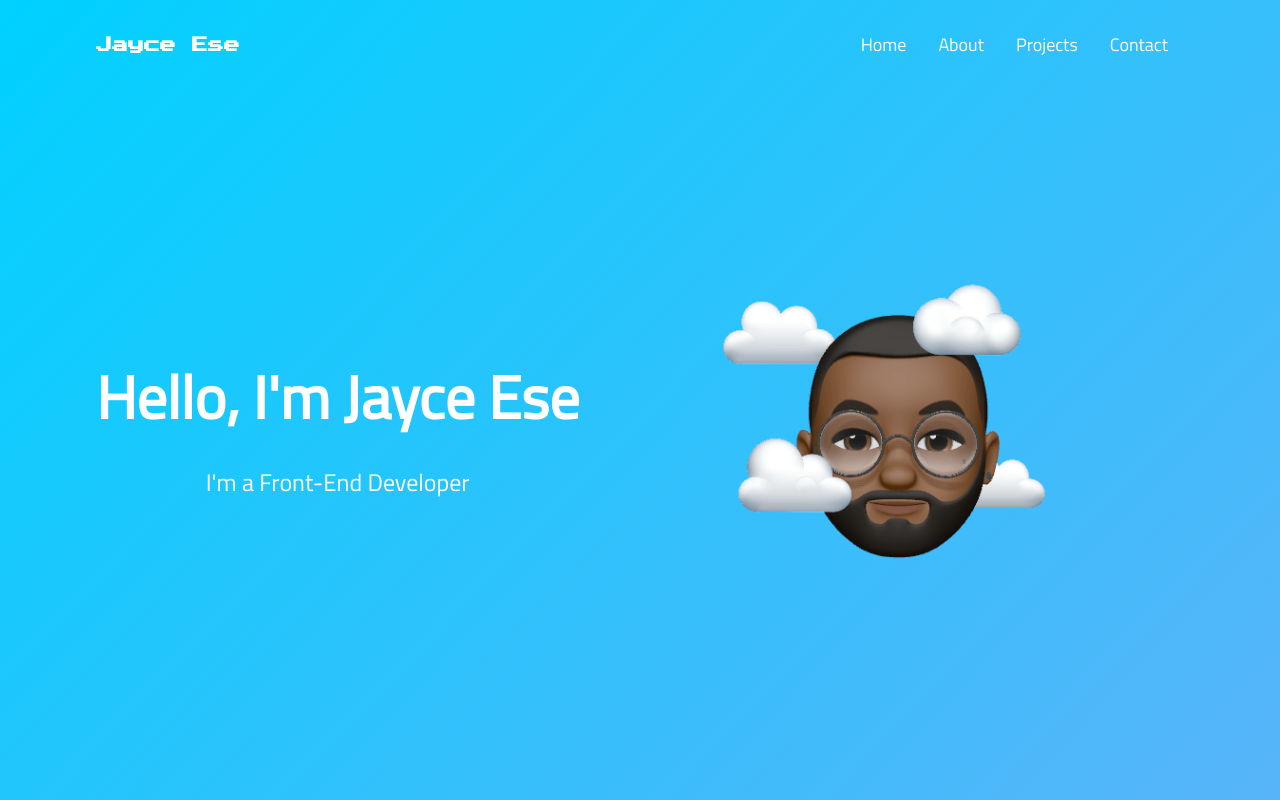
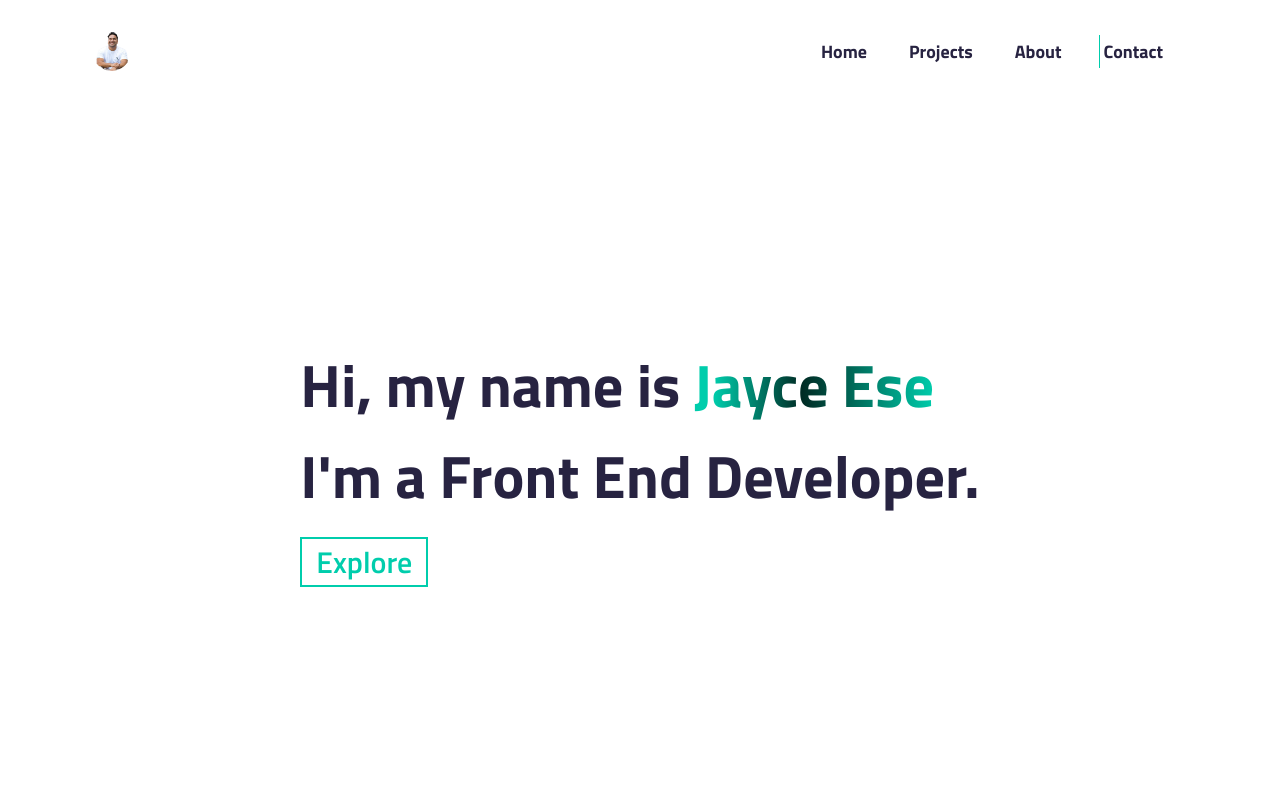
Before and after one commit to JayceEse/portfolio-je, a React (Vite) app in the folder portfolio-je/: page / in a window 1280 px wide. Shown: the top 800 px of the page. Built offline with nearby package versions, Linux system fonts and the light colour scheme.

Commit message:
navbar and header updated

```diff
--- a/portfolio-je/src/App.css
+++ b/portfolio-je/src/App.css
@@ -5,8 +5,8 @@
   scroll-behavior: smooth;
 
   /* Hide scrollbar for IE, Edge and Firefox */
-    -ms-overflow-style: none;  /* IE and Edge */
-    scrollbar-width: none;  /* Firefox */
+  -ms-overflow-style: none; /* IE and Edge */
+  scrollbar-width: none; /* Firefox */
 }
 
 /* Hide scrollbar for Chrome, Safari and Opera */
@@ -20,34 +20,60 @@ a {
 }
 
 .gradient__bg {
-
   /* ff 3.6+ */
-    background:-moz-linear-gradient(314deg, rgba(238, 130, 238, 1) 0%, rgba(0, 209, 255, 1) 100%);
+  background: -moz-linear-gradient(
+    314deg,
+    rgba(238, 130, 238, 1) 0%,
+    rgba(0, 209, 255, 1) 100%
+  );
 
   /* safari 5.1+,chrome 10+ */
-    background:-webkit-linear-gradient(314deg, rgba(238, 130, 238, 1) 0%, rgba(0, 209, 255, 1) 100%);
+  background: -webkit-linear-gradient(
+    314deg,
+    rgba(238, 130, 238, 1) 0%,
+    rgba(0, 209, 255, 1) 100%
+  );
 
   /* opera 11.10+ */
-    background:-o-linear-gradient(314deg, rgba(238, 130, 238, 1) 0%, rgba(0, 209, 255, 1) 100%);
+  background: -o-linear-gradient(
+    314deg,
+    rgba(238, 130, 238, 1) 0%,
+    rgba(0, 209, 255, 1) 100%
+  );
 
   /* ie 6-9 */
   filter: progid:DXImageTransform.Microsoft.gradient( startColorstr='#EE82EE', endColorstr='#00D1FF', GradientType=0 );
 
   /* ie 10+ */
-    background:-ms-linear-gradient(314deg, rgba(238, 130, 238, 1) 0%, rgba(0, 209, 255, 1) 100%);
+  background: -ms-linear-gradient(
+    314deg,
+    rgba(238, 130, 238, 1) 0%,
+    rgba(0, 209, 255, 1) 100%
+  );
 
   /* global 94%+ browsers support */
-    background:linear-gradient(314deg, rgba(238, 130, 238, 1) 0%, rgba(0, 209, 255, 1) 100%);
-
+  background: linear-gradient(
+    314deg,
+    rgba(238, 130, 238, 1) 0%,
+    rgba(0, 209, 255, 1) 100%
+  );
 }
 
-.section__padding{
+.custom__text_color {
+  background: #00cdac;
+  background: linear-gradient(to right, #00cdac 8%, #002b24 45%, #00cdac 100%);
+  -webkit-background-clip: text;
+  -webkit-text-fill-color: transparent;
+}
+
+.section__padding {
   padding: 4rem 6rem;
 }
 
 .scale-up-hor-right {
-	-webkit-animation: scale-up-hor-right 0.4s cubic-bezier(0.390, 0.575, 0.565, 1.000) both;
-	        animation: scale-up-hor-right 0.4s cubic-bezier(0.390, 0.575, 0.565, 1.000) both;
+  -webkit-animation: scale-up-hor-right 0.4s cubic-bezier(0.39, 0.575, 0.565, 1)
+    both;
+  animation: scale-up-hor-right 0.4s cubic-bezier(0.39, 0.575, 0.565, 1) both;
 }
 
 @-webkit-keyframes scale-up-hor-right {
@@ -79,15 +105,14 @@ a {
   }
 }
 
-
-@media screen and (max-width: 700px){
-    .section__padding{
+@media screen and (max-width: 700px) {
+  .section__padding {
     padding: 4rem;
   }
 }
 
-@media screen and (max-width: 550px){
-    .section__padding{
+@media screen and (max-width: 550px) {
+  .section__padding {
     padding: 4rem 2rem;
   }
 }
--- a/portfolio-je/src/App.jsx
+++ b/portfolio-je/src/App.jsx
@@ -1,21 +1,19 @@
-import React from 'react';
-import {Header, About, Projects, Contact, Footer} from './containers';
-import {Navbar} from './componets';
-import './App.css';
+import React from "react";
+import { Header, About, Projects, Contact, Footer } from "./containers";
+import { Navbar } from "./componets";
+import "./App.css";
 
 const App = () => {
   return (
-    <div className='App gradient__bg'>
-      <div className=''>
-        <Navbar />
-        <Header />
-      </div>
+    <div className="App">
+      <Navbar />
+      <Header />
+      <Projects />
       <About />
-      <Projects />
       <Contact />
       <Footer />
     </div>
-  )
-}
+  );
+};
 
-export default App
+export default App;
--- a/portfolio-je/src/componets/index.js
+++ b/portfolio-je/src/componets/index.js
@@ -1 +1,4 @@
-export {default as Navbar} from './navbar/Navbar';
+export { default as Navbar } from "./navbar/Navbar";
+
+//assets to export to Navbar section
+export { default as Icon } from "../assets/icon_photo.png";
--- a/portfolio-je/src/componets/navbar/Navbar.jsx
+++ b/portfolio-je/src/componets/navbar/Navbar.jsx
@@ -1,37 +1,70 @@
-import React, {useState} from 'react';
-import{RiMenu3Line, RiCloseLine} from 'react-icons/ri';
-import'./navbar.css';
+import React, { useState, useRef, useEffect } from "react";
+import { RiMenu3Line, RiCloseLine } from "react-icons/ri";
+import { Icon } from "../index.js";
+import "./navbar.css";
 
 //menu componet to be used for normal and toggle menu
 const Menu = () => (
   <>
-    <p><a href="#home">Home</a></p>
-    <p><a href="#about">About</a></p>
-    <p><a href="#projects">Projects</a></p>
-    <p><a href="#contact">Contact</a></p>
+    <p>
+      <a href="#home">Home</a>
+    </p>
+    <p>
+      <a href="#projects">Projects</a>
+    </p>
+    <p>
+      <a href="#about">About</a>
+    </p>
+    <p>
+      <a href="#contact">Contact</a>
+    </p>
   </>
-)
+);
 
 const Navbar = () => {
   const [toggleMenu, setToggleMenu] = useState(false);
+  const menuRef = useRef(null);
+
+  useEffect(() => {
+    const handleClickOutside = (event) => {
+      if (menuRef.current && !menuRef.current.contains(event.target)) {
+        setToggleMenu(false);
+      }
+    };
+
+    document.addEventListener("mousedown", handleClickOutside);
+
+    return () => {
+      document.removeEventListener("mousedown", handleClickOutside);
+    };
+  }, []);
 
   return (
-    <div className='navbar' id='home'>
-      <div className='navbar__links'>
-        <div className='navbar__links_logo'>
-          <h1>Jayce Ese</h1>
+    <div className="navbar" id="home">
+      <div className="navbar__links">
+        <div className="navbar__links_logo">
+          <img src={Icon} alt="Photo of Jayce" />
         </div>
-        <div className='navbar__links_container'>
+        <div className="navbar__links_container">
           <Menu />
         </div>
-        <div className='navbar-menu'>
-          {toggleMenu
-            ? <RiCloseLine color='#fff' size={27} onClick={() => setToggleMenu(false)}/>
-            : <RiMenu3Line color='#fff' size={27} onClick={() => setToggleMenu(true)}/>
-          }
+        <div className="navbar-menu">
+          {toggleMenu ? (
+            <RiCloseLine
+              color="#272341"
+              size={27}
+              onClick={() => setToggleMenu(false)}
+            />
+          ) : (
+            <RiMenu3Line
+              color="#272341"
+              size={27}
+              onClick={() => setToggleMenu(true)}
+            />
+          )}
           {toggleMenu && (
-            <div className='navbar__links_container-menu_container scale-up-hor-right'>
-              <div className='navbar-menu_container-links'>
+            <div className="navbar__links_container-menu_container scale-up-hor-right">
+              <div className="navbar-menu_container-links" ref={menuRef}>
                 <Menu />
               </div>
             </div>
@@ -39,7 +72,7 @@ const Navbar = () => {
         </div>
       </div>
     </div>
-  )
-}
+  );
+};
 
-export default Navbar
+export default Navbar;
--- a/portfolio-je/src/componets/navbar/navbar.css
+++ b/portfolio-je/src/componets/navbar/navbar.css
@@ -3,6 +3,7 @@
   justify-content: space-between;
   align-items: center;
   padding: 2rem 6rem;
+  background-color: #fff;
 }
 
 .navbar__links {
@@ -13,13 +14,15 @@
 }
 
 .navbar__links_logo {
+  display: flex;
+  flex-direction: row;
+  align-items: center;
   margin-right: 2rem;
 }
 
-.navbar__links_logo h1{
-    font-family: var(---font-family);
-    font-size: 1rem;
-    color: #fff;
+.navbar__links_logo img {
+  width: 2rem;
+  height: auto;
 }
 
 .navbar__links_container {
@@ -29,19 +32,25 @@
 
 .navbar__links_container p,
 .navbar__links_container-menu_container p {
-    color: #fff;
+  color: #272341;
   font-family: var(--font-family);
-    font-weight: 500;
+  font-weight: bold;
   font-size: 18px;
   line-height: 25px;
   text-transform: capitalize;
-
+  background: linear-gradient(to left, #fff 50%, #00cdac 50%);
+  background-size: 200% 100%;
+  background-position: right bottom;
+  padding: 4px 5px;
   margin: 0 1rem;
   cursor: pointer;
 }
 
 .navbar__links_container p:hover {
-    text-shadow: 2px 2px black;
+  color: #fff;
+  transition: all 0.5s ease;
+  background-position: left bottom;
+  border-radius: 2px;
 }
 
 /*toggle menu styles*/
@@ -53,53 +62,57 @@
 }
 
 .navbar-menu svg {
+  display: flex;
   cursor: pointer;
+  height: auto;
 }
 
 .navbar-menu_container-links {
   display: flex;
-    justify-content: flex-end;
-    align-items: flex-end;
+  align-items: center;
   flex-direction: column;
-
   text-align: end;
-    background: #0b5394;
+  background-color: #00cdac;
   padding: 2rem;
   position: absolute;
-    top: 40px;
+  top: 2px;
   right: 0;
   min-width: 210px;
   border-radius: 5px;
-    box-shadow: 0 0 5 rgba(0,0,0,0.2);
+  box-shadow: 0 0 5 rgba(0, 0, 0, 0.2);
 }
 
-.navbar__links_container-menu_container p{
+.navbar__links_container-menu_container p {
   margin: 1rem 0;
+  color: #fff;
 }
 
 /*responsive setup*/
-@media screen and (max-width: 1050px){
-    .navbar__links_container{
+@media screen and (max-width: 770px) {
+  .navbar__links_container {
     display: none;
   }
 
+  .navbar__links_container p,
+  .navbar__links_container-menu_container p {
+    background: #00cdac;
+  }
+
   .navbar-menu {
-        display: flex;
+    display: inline-block;
+    background-color: #00cdac;
+    border-radius: 2px;
   }
 }
 
-@media screen and (max-width: 700px){
+@media screen and (max-width: 700px) {
   .navbar {
-        padding: 2rem 4rem;
+    padding: 1rem 4rem;
   }
 }
 
-@media screen and (max-width: 550px){
+@media screen and (max-width: 550px) {
   .navbar {
-        padding: 2rem;
-    }
-
-    .navbar-menu_container-links {
-        top: 20px;
+    padding: 1rem 2rem;
   }
 }
--- a/portfolio-je/src/containers/footer/Footer.jsx
+++ b/portfolio-je/src/containers/footer/Footer.jsx
@@ -1,20 +1,28 @@
-import React from 'react'
-import './footer.css'
+import React from "react";
+import "./footer.css";
 
 const Footer = () => {
   return (
-    <div className='footer section__padding'>
-      <div className='footer__container'>
+    <div className="footer section__padding">
+      <div className="footer__container">
         <h3>Developed by Jayce Ese 2023</h3>
-        <div className='footer__navbar_container'>
-          <p><a href="#home">Home</a></p>
-          <p><a href="#about">About</a></p>
-          <p><a href="#projects">Projects</a></p>
-          <p><a href="#contact">Contact</a></p>
+        <div className="footer__navbar_container">
+          <p>
+            <a href="#home">Home</a>
+          </p>
+          <p>
+            <a href="#projects">Projects</a>
+          </p>
+          <p>
+            <a href="#about">About</a>
+          </p>
+          <p>
+            <a href="#contact">Contact</a>
+          </p>
         </div>
       </div>
     </div>
-  )
-}
+  );
+};
 
-export default Footer
+export default Footer;
--- a/portfolio-je/src/containers/header/Header.jsx
+++ b/portfolio-je/src/containers/header/Header.jsx
@@ -1,19 +1,21 @@
-import React from 'react'
-import './header.css'
-import cartoonMe from '../../assets/cartoonMe.png'
+import React from "react";
+import "./header.css";
 
 const Header = () => {
   return (
-    <div className='header section__padding'>
-      <div className='header__content-container'>
-      <h1>Hello, I'm Jayce Ese</h1>
-        <p>I'm a Front-End Developer</p>
-      </div>
-      <div className='header__img-container'>
-        <img src={cartoonMe} alt="Cartoon image" />
+    <div className="header section__padding">
+      <div className="header__content-container">
+        <h1>
+          Hi, my name is <span className="custom__text_color"> Jayce Ese</span>
+          <br />
+          I'm a Front End Developer.
+        </h1>
+        <button>
+          <a href="#projects">Explore</a>
+        </button>
       </div>
     </div>
-  )
-}
+  );
+};
 
-export default Header
+export default Header;
--- a/portfolio-je/src/containers/header/header.css
+++ b/portfolio-je/src/containers/header/header.css
@@ -1,110 +1,102 @@
 .header {
-    display: flex;
-    flex-direction: row;
-    justify-content: space-between;
-
-    font-family: var(--font-family);
-    color: #fff;
-}
-/*title styles*/
-.header__content-container{
   display: flex;
   flex-direction: column;
   justify-content: center;
   align-items: center;
+
+  height: 90vh;
+  font-family: var(--font-family);
+  background-color: #fff;
+}
+/*title styles*/
+.header__content-container {
+  display: flex;
+  flex-direction: column;
 }
 
-.header__content-container h1{
-    font-size: 100px;
-    display: flex;
-    justify-content: center;
-    align-items: center;
-    margin: 1rem 0;
+.header__content-container button {
+  width: 8rem;
+  height: auto;
+  font-size: 30px;
+  font-family: var(--font-family);
+  font-weight: 600;
+  color: #00cdac;
+  background: linear-gradient(to left, #fff 50%, #00cdac 50%);
+  background-size: 200% 100%;
+  background-position: right bottom;
+  border: 2px solid #00cdac;
+  margin-top: 1rem;
+
+  opacity: 0;
+  animation-name: fadein;
+  animation-delay: 1s;
+  animation-duration: 3s;
+  animation-iteration-count: 1;
+  animation-fill-mode: forwards;
 }
 
-.header__content-container p{
-    line-height: 2em;
-    font-size: 3em;
+.header__content-container button:hover {
+  color: #fff;
+  transition: all 0.5s ease;
+  background-position: left bottom;
 }
 
-/*front page img*/
-.header__img-container{
-    margin: 4rem 6rem;
+.header__content-container h1 {
+  color: #272341;
+  font-size: 80px;
+
+  opacity: 0;
+  animation-name: fadein;
+  animation-duration: 3s;
+  animation-iteration-count: 1;
+  animation-fill-mode: forwards;
 }
 
-.header__img-container img{
-    width: 50em;
-    height: auto;
+@keyframes fadein {
+  0% {
+    opacity: 0;
+  }
+
+  100% {
+    opacity: 1;
+  }
 }
 
 /*responsive setup*/
-@media screen and (max-width: 1990px) {
-    .header__img-container img{
-        width: 40em;
-        height: auto;
-    }
-
-    .header__content-container h1{
-        font-size: 80px;
-    }
-
-    .header__content-container p{
-        font-size: 1.5em;
-    }
-}
-
-@media screen and (max-width: 1680px) {
-    .header__img-container img{
-        width: 25em;
-        height: auto;
-    }
-
-    .header__content-container h1{
+@media screen and (max-width: 1330px) {
+  .header__content-container h1 {
     font-size: 60px;
   }
 }
 
-@media screen and (max-width: 1270px) {
-    .header {
-        flex-direction: column;
-    }
-
-    .header__img-container{
-        display: flex;
-        justify-content: center;
-        align-items: center;
+@media screen and (max-width: 870px) {
+  .header__content-container h1 {
+    font-size: 55px;
   }
 }
 
-@media screen and (max-width: 620px){
-    .header__content-container h1{
-        font-size: 40px;
-    }
-
-}
-
-@media screen and (max-width: 550px){
+@media screen and (max-width: 815px) {
   .header {
     padding: 4rem 0;
   }
 
-    .header__img-container img{
-        width: 20em;
-        height: auto;
+  .header__content-container h1 {
+    font-size: 31px;
   }
 
-    .header__content-container p{
-        font-size: 1.2em;
+  .header__content-container button {
+    width: 6rem;
+    font-size: 21px;
+    font-weight: 600;
   }
 }
 
-@media screen and (max-width: 400px){
-    .header__content-container h1{
-        font-size: 31px;
+@media screen and (max-width: 420px) {
+  .header__content-container button {
+    width: 5rem;
   }
 
-    .header__img-container img{
-        width: 300px;
-        height: auto;
+  .header__content-container h1 {
+    font-size: 22.6px;
   }
 }
--- a/portfolio-je/src/index.css
+++ b/portfolio-je/src/index.css
@@ -1,6 +1,6 @@
-@import url('https://fonts.googleapis.com/css2?family=Press+Start+2P&family=Titillium+Web&display=swap');
+@import url("https://fonts.googleapis.com/css2?family=Press+Start+2P&family=Titillium+Web:wght@300;400;600;700;900&display=swap");
 
 :root {
-    ---font-family: 'Press Start 2P', cursive;
-    --font-family: 'Titillium Web', sans-serif;
+  ---font-family: "Press Start 2P", cursive;
+  --font-family: "Titillium Web", sans-serif;
 }
```
Also changed, not shown: portfolio-je/src/containers/projects/Projects.jsx (+93 -37 lines), portfolio-je/src/containers/projects/projects.css (+17 -19 lines), portfolio-je/src/assets/cartoonMe.png (deleted), portfolio-je/src/assets/icon_photo.png (added). Lines whose indentation alone changed are shown as unchanged.
